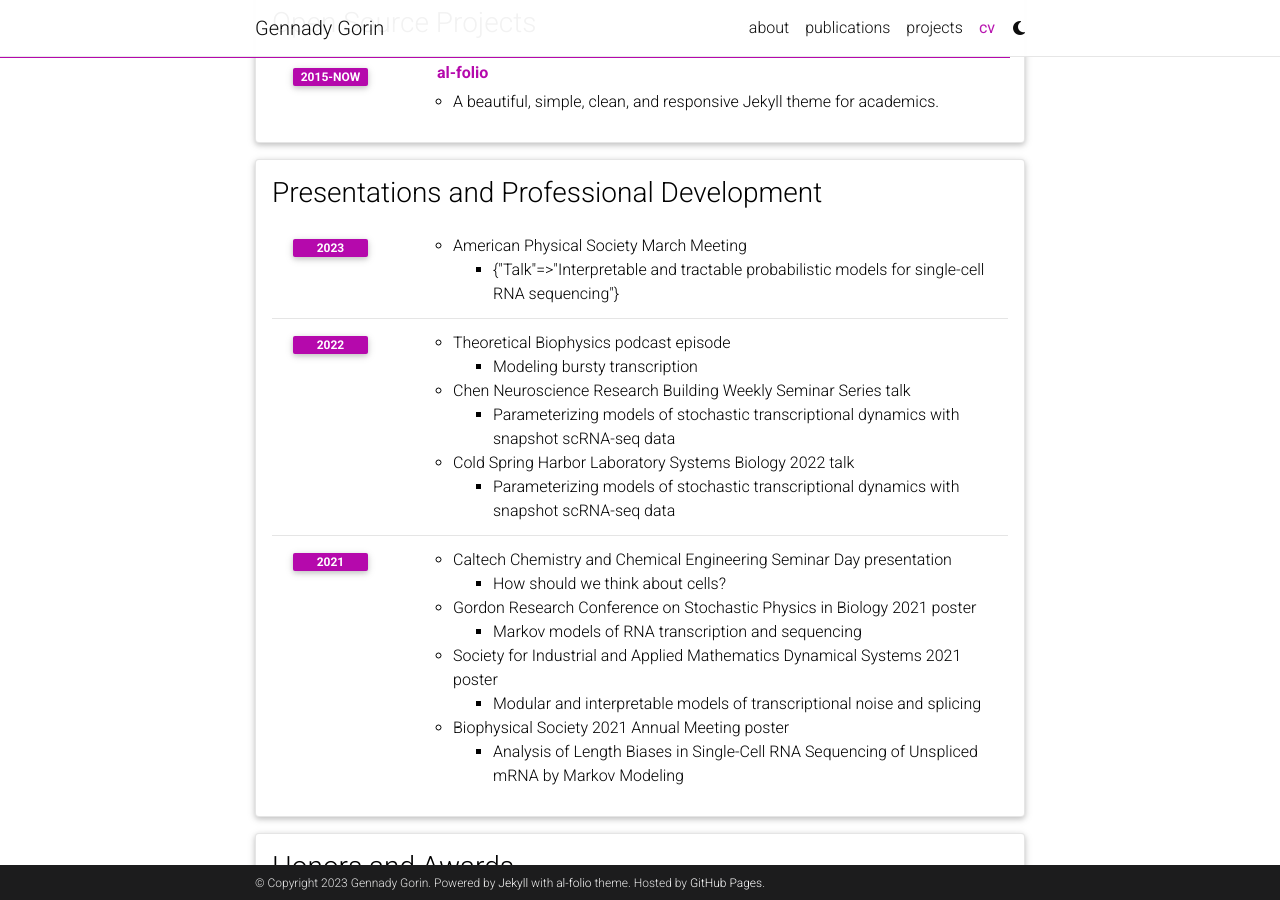
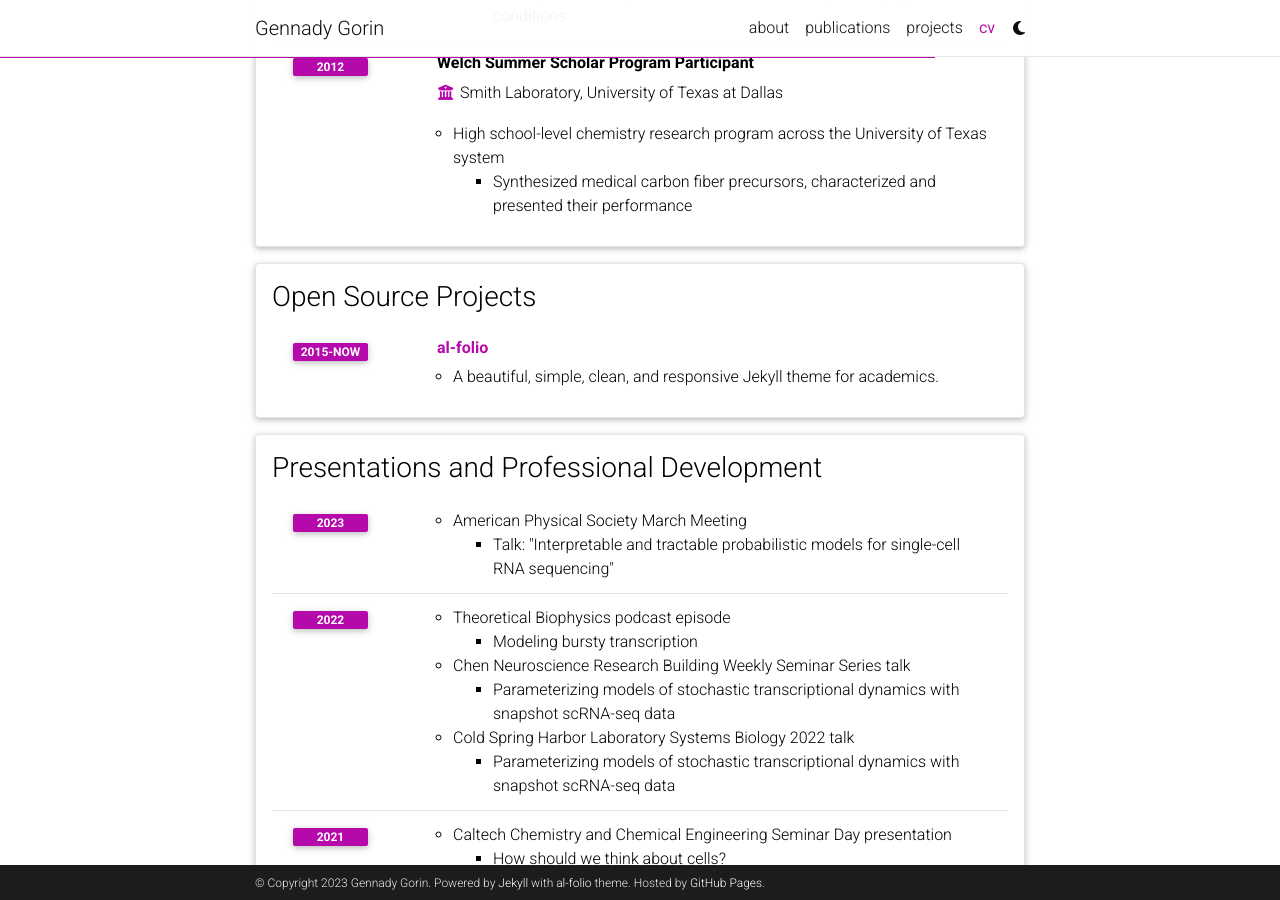
Before and after one commit to gennadygorin/gennadygorin.github.io, a Jekyll site: the page built from _pages/cv.md, in a window 1280 px wide and 900 px high, scrolled down 2707 px. Built offline with Jekyll 4.4.1, drawn with Linux system fonts in a browser that asks for light colours; comment, search, counter and statistics services are not loaded; a style sheet for code colours, icons or effects is not loaded; some of the changed lines change nothing that is shown; some of the changed text lies outside the part shown.

Commit message:
Update cv.yml

```diff
--- a/_data/cv.yml
+++ b/_data/cv.yml
@@ -32,6 +32,18 @@
       description:
         - Bachelor of Science in Chemical and Biomolecular Engineering
         - Bachelor of Arts in Chemistry and Asian Studies
+
+- title: Languages
+  type: map
+  contents:
+    - name: English
+      value: Native speaker
+    - name: Russian
+      value: Native speaker
+    - name: French
+      value: Elementary
+    - name: Mandarin Chinese
+      value: Elementary
 
 - title: Research Experience
   type: time_table
@@ -100,32 +112,32 @@
       items:
         - title: American Physical Society March Meeting
           contents:
-            - Talk: "Interpretable and tractable probabilistic models for single-cell RNA sequencing"
+            - 'Talk: "Interpretable and tractable probabilistic models for single-cell RNA sequencing"'
     - year: 2022
       items:
         - title: Theoretical Biophysics podcast episode
           contents:
-            - Modeling bursty transcription
+            - "Modeling bursty transcription"
         - title: Chen Neuroscience Research Building Weekly Seminar Series talk
           contents:
-            - Parameterizing models of stochastic transcriptional dynamics with snapshot scRNA-seq data
+            - "Parameterizing models of stochastic transcriptional dynamics with snapshot scRNA-seq data"
         - title: Cold Spring Harbor Laboratory Systems Biology 2022 talk
           contents:
-            - Parameterizing models of stochastic transcriptional dynamics with snapshot scRNA-seq data
+            - "Parameterizing models of stochastic transcriptional dynamics with snapshot scRNA-seq data"
     - year: 2021
       items:
         - title: Caltech Chemistry and Chemical Engineering Seminar Day presentation
           contents:
-            - How should we think about cells?
+            - "How should we think about cells?"
         - title: Gordon Research Conference on Stochastic Physics in Biology 2021 poster
           contents:
-            - Markov models of RNA transcription and sequencing
+            - "Markov models of RNA transcription and sequencing"
         - title: Society for Industrial and Applied Mathematics Dynamical Systems 2021 poster
           contents:
-            - Modular and interpretable models of transcriptional noise and splicing
+            - "Modular and interpretable models of transcriptional noise and splicing"
         - title: Biophysical Society 2021 Annual Meeting poster
           contents:
-            - Analysis of Length Biases in Single-Cell RNA Sequencing of Unspliced mRNA by Markov Modeling
+            - "Analysis of Length Biases in Single-Cell RNA Sequencing of Unspliced mRNA by Markov Modeling"
 
 
 - title: Honors and Awards
```
